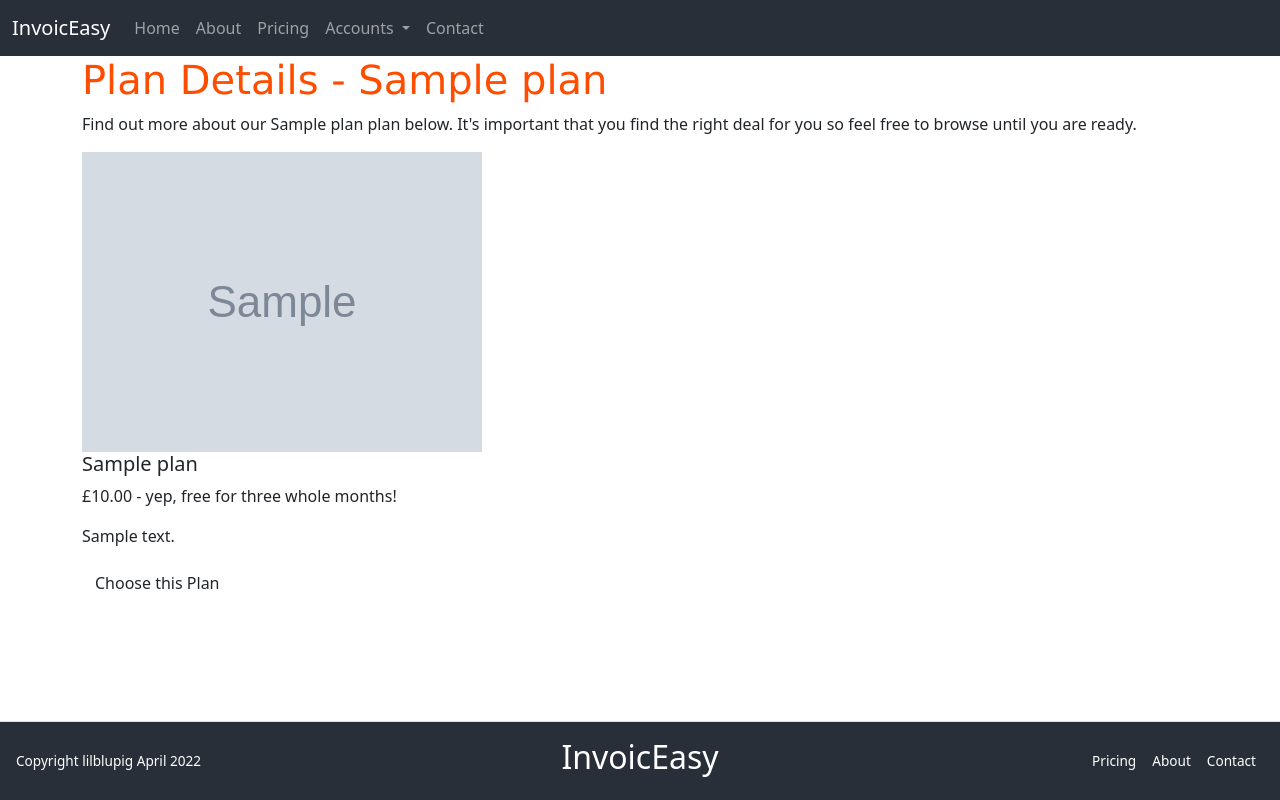
After one commit to lilblupig/invoiceasy, a Django app: page /products/1 in a window 1280 px wide. The commit adds this page. Run offline with Django 3.2, Linux system fonts and the light colour scheme; tables that the repository leaves empty hold one stand-in row (values such as "Sample post"); grey boxes marked "Sample" are stand-in pictures; some web fonts are replaced.

Commit message:
Add product detail page and set image conditions

```diff
--- a/products/admin.py
+++ b/products/admin.py
@@ -14,5 +14,7 @@ class PlanAdmin(admin.ModelAdmin):
         'duration',
     )
 
+    ordering = ('id',)
+
 
 admin.site.register(Plan, PlanAdmin)
--- a/products/models.py
+++ b/products/models.py
@@ -14,6 +14,6 @@ class Plan(models.Model):
     image = models.ImageField(null=True, blank=True)
     image_alt = models.CharField(max_length=100, null=True, blank=True)
 
-    def get_name(self):
+    def __str__(self):
         """ Return name of plan """
         return self.name
--- /dev/null
+++ b/products/templates/products/plan_detail.html
@@ -0,0 +1,43 @@
+{% extends "base.html" %}
+{% load static %}
+
+{% block extra_title %}
+{{ block.super }}
+    | Plan Detail
+{% endblock %}
+
+{% block content %}
+    <div class="container">
+        <div class="row">
+            <div class="col-12">
+                <h1>Plan Details - {{ plan.name }}</h1>
+            </div>
+        </div>
+    </div>
+
+    <div class="container">
+        <div class="row">
+            <div class="col-12">
+                <p>Find out more about our {{ plan.name }} plan below.  It's important that you find the right deal for you so feel free to browse until you are ready.</p>
+                <div class="row">
+                    <div class="col-12">
+                        {% if plan.image %}
+                            <img src="{{ plan.image.url }}" alt="{{ plan.image_alt }}">
+                        {% else %}
+                            <p>No image</p>
+                        {% endif %}
+                        <h5 class="">{{ plan.name }}</h5>
+                        {% if plan.id != 1 %}
+                            <p>£{{ plan.price }} per month</p>
+                        {% else %}
+                            <p>£{{ plan.price }} - yep, free for three whole months!</p>
+                        {% endif %}
+                        <p class="">{{ plan.description }}</p>
+
+                        <a href="" class="btn">Choose this Plan</a>
+                    </div>
+                </div>
+            </div>
+        </div>
+    </div>
+{% endblock %}
--- a/products/urls.py
+++ b/products/urls.py
@@ -5,4 +5,5 @@ from . import views
 
 urlpatterns = [
     path('', views.pricing, name='pricing'),
+    path('<plan_id>', views.plan_detail, name='plan_detail'),
 ]
--- a/products/views.py
+++ b/products/views.py
@@ -1,6 +1,6 @@
 """ View information for products and pricing pages """
 
-from django.shortcuts import render
+from django.shortcuts import render, get_object_or_404
 from .models import Plan
 
 # Create your views here.
@@ -15,3 +15,14 @@ def pricing(request):
         'plans': plans,
     }
     return render(request, 'products/pricing.html', context)
+
+
+def plan_detail(request, plan_id):
+    """ View to return details about a specific plan """
+
+    plan = get_object_or_404(Plan, pk=plan_id)
+
+    context = {
+        'plan': plan,
+    }
+    return render(request, 'products/plan_detail.html', context)
```
Also changed, not shown: products/templates/products/pricing.html (+6 -2 lines), products/migrations/0004_alter_plan_image.py (added), products/migrations/0005_alter_plan_image.py (added), products/migrations/0006_alter_plan_image.py (added).
